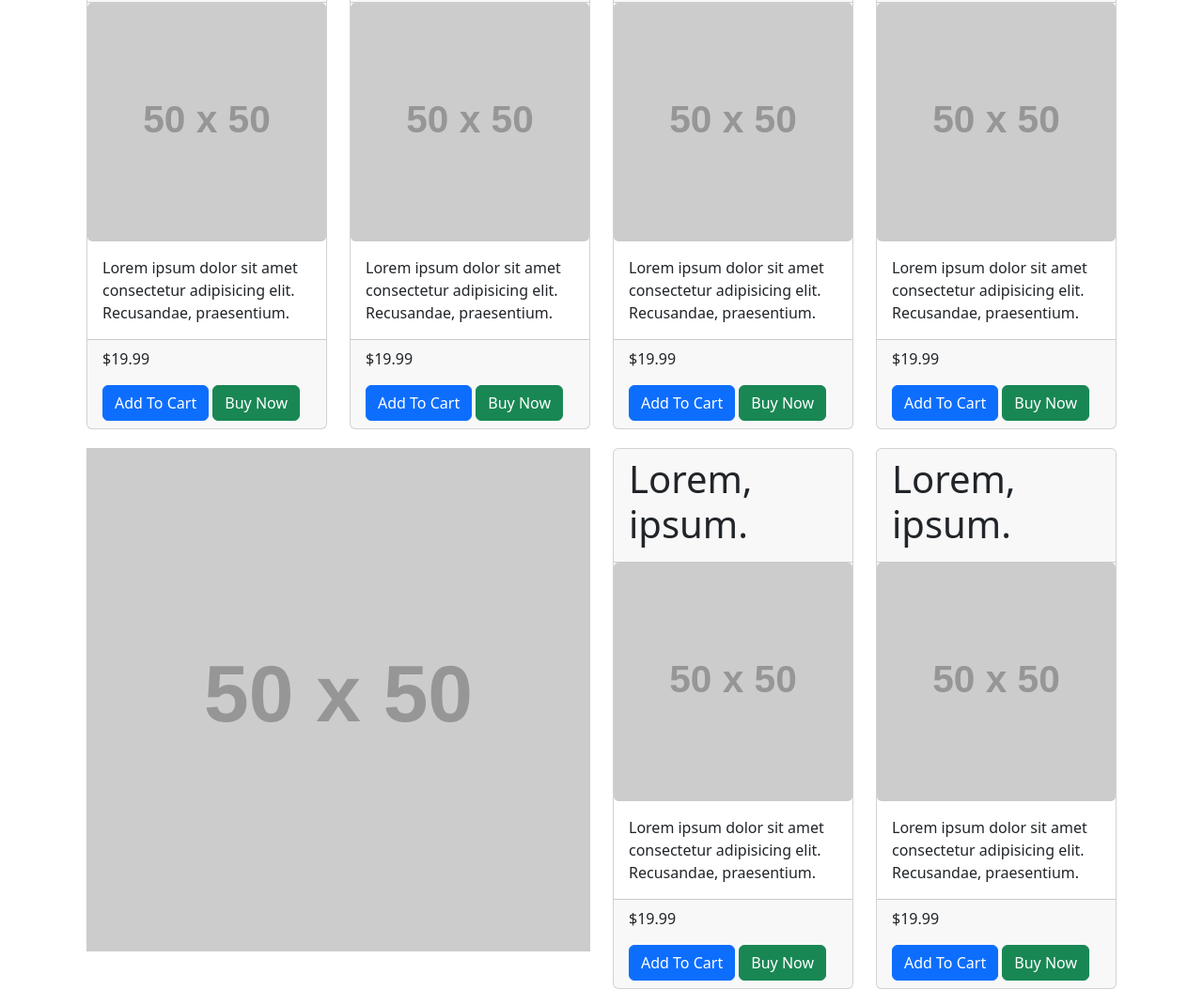
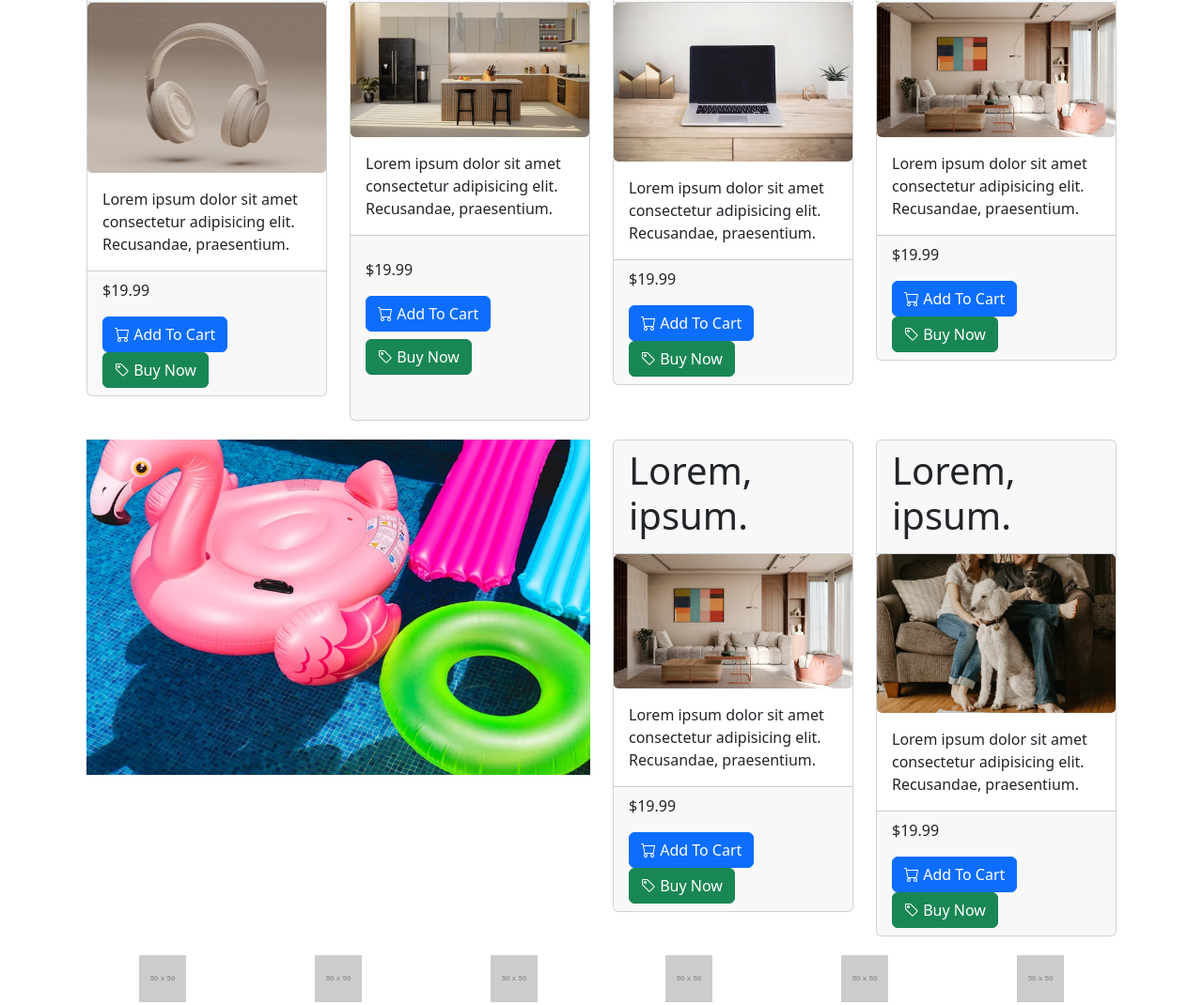
Before and after one commit to jmscoding100/templateA, a plain HTML site: page index.html in a window 1280 px wide. Shown: the part 423-1493 px from the top of the page at 94% size. Drawn offline with nearby package versions, Linux system fonts and the light colour scheme; placeholder pictures from the web are drawn by us.

Commit message:
templateA-bootstrap4

```diff
--- a/index.html
+++ b/index.html
@@ -7,6 +7,7 @@
 <link rel="preconnect" href="https://fonts.gstatic.com" crossorigin>
 <link href="https://fonts.googleapis.com/css2?family=Dosis:wght@200..800&display=swap" rel="stylesheet">
     <link href="https://cdn.jsdelivr.net/npm/bootstrap@5.3.3/dist/css/bootstrap.min.css" rel="stylesheet" integrity="sha384-QWTKZyjpPEjISv5WaRU9OFeRpok6YctnYmDr5pNlyT2bRjXh0JMhjY6hW+ALEwIH" crossorigin="anonymous">
+    <link rel="stylesheet" href="https://cdn.jsdelivr.net/npm/bootstrap-icons@1.11.3/font/bootstrap-icons.min.css">
     <link rel="stylesheet" href="css/style.css">
     <title>Scamazon</title>
 </head>
@@ -28,7 +29,9 @@
                         <nav class="nav justify-conent-end" id="headerNav">
                             <a href="#" class="nav-link header-link">Lorem.</a>
                             <a href="#" class="nav-link header-link">Quidem.</a>
-                            <a href="#" class="nav-link header-link">Accusantium.</a>
+                            <a href="#" class="nav-link header-link">
+                                <i class="bi bi-basket3-fill"></i><span class="d-none d-md-line">Accusantium.</span>
+                            </a>
                         </nav>
                     </div>
                 </div>
@@ -93,7 +96,9 @@
                     </ul>
                     <form action="#" class="nav-form d-flex" role="search">
                         <input type="search" class="form-control me-2" aria-label="search">
-                        <button class="btn btn-outline-dark" type="submit">search</button>
+                        <button class="btn btn-outline-dark" type="submit"><i class="bi bi-search"></i>
+                            <span class="visually-hidden">search</span>
+                        </button>
                     </form>
                 </div>
                 </div>
@@ -104,7 +109,7 @@
         <!-- banner section -->
         <section class="section" id="bannerSection">
             <div class="container-fluid">
-                <img src="https://via.placeholder.com/50x50"alt="placeholder img" class="img-fluid image banner-iamge w-100" />
+                <img src="images/truck.jpeg"alt="placeholder img" class="img-fluid image banner-iamge w-100" />
 
             </div>
         </section>
@@ -117,14 +122,20 @@
                             <header class="card-header">
                                 <h2 class="display-6">Lorem, ipsum.</h2>
                             </header>
-                            <img src="https://via.placeholder.com/50x50"alt="placeholder img" class="img-fluid image card-img" />
+                            <img src="images/headphones.jpeg"alt="placeholder img" class="img-fluid image card-img" />
                             <div class="card-body">
                                 <p class="card-text">Lorem ipsum dolor sit amet consectetur adipisicing elit. Recusandae, praesentium.</p>
                             </div>
                             <footer class="card-footer">
                                 <p class="card-text price">$19.99</p>
-                                <button class="btn btn-primary text-capitalize ">add to cart</button>
-                                <button class="btn btn-success text-capitalize">buy now</button>
+                                <button class="btn btn-primary text-capitalize">
+                                    <i class="bi bi-cart"></i>
+                                    add to cart
+                                </button>
+                                <button class="btn btn-success text-capitalize">
+                                    <i class="bi bi-tag"></i>
+                                    buy now
+                                </button>
                             </footer>
                         </div>
                     </div>
@@ -133,14 +144,20 @@
                             <header class="card-header">
                                 <h2 class="display-6">Lorem, ipsum.</h2>
                             </header>
-                            <img src="https://via.placeholder.com/50x50"alt="placeholder img" class="img-fluid image card-img" />
+                            <img src="images/kitchen.jpeg"alt="placeholder img" class="img-fluid image card-img" />
                             <div class="card-body">
                                 <p class="card-text">Lorem ipsum dolor sit amet consectetur adipisicing elit. Recusandae, praesentium.</p>
                             </div>
-                            <footer class="card-footer">
-                                <p class="card-text price">$19.99</p>
-                                <button class="btn btn-primary text-capitalize ">add to cart</button>
-                                <button class="btn btn-success text-capitalize">buy now</button>
+                            <footer class="card-footer pb-5">
+                                <p class="card-text price pt-3">$19.99</p>
+                                <button class="btn btn-primary text-capitalize mb-2">
+                                    <i class="bi bi-cart"></i>
+                                    add to cart
+                                </button>
+                                <button class="btn btn-success text-capitalize mb-">
+                                    <i class="bi bi-tag"></i>
+                                    buy now
+                                </button>
                             </footer>
                         </div>
                     </div>
@@ -149,14 +166,20 @@
                             <header class="card-header">
                                 <h2 class="display-6">Lorem, ipsum.</h2>
                             </header>
-                            <img src="https://via.placeholder.com/50x50"alt="placeholder img" class="img-fluid image card-img" />
+                            <img src="images/laptop.jpeg"alt="placeholder img" class="img-fluid image card-img" />
                             <div class="card-body">
                                 <p class="card-text">Lorem ipsum dolor sit amet consectetur adipisicing elit. Recusandae, praesentium.</p>
                             </div>
                             <footer class="card-footer">
                                 <p class="card-text price">$19.99</p>
-                                <button class="btn btn-primary text-capitalize ">add to cart</button>
-                                <button class="btn btn-success text-capitalize">buy now</button>
+                                <button class="btn btn-primary text-capitalize">
+                                    <i class="bi bi-cart"></i>
+                                    add to cart
+                                </button>
+                                <button class="btn btn-success text-capitalize">
+                                    <i class="bi bi-tag"></i>
+                                    buy now
+                                </button>
                             </footer>
                         </div>
                     </div>
@@ -165,14 +188,20 @@
                             <header class="card-header">
                                 <h2 class="display-6">Lorem, ipsum.</h2>
                             </header>
-                            <img src="https://via.placeholder.com/50x50"alt="placeholder img" class="img-fluid image card-img" />
+                            <img src="images/livingroom.jpeg"alt="placeholder img" class="img-fluid image card-img" />
                             <div class="card-body">
                                 <p class="card-text">Lorem ipsum dolor sit amet consectetur adipisicing elit. Recusandae, praesentium.</p>
                             </div>
                             <footer class="card-footer">
                                 <p class="card-text price">$19.99</p>
-                                <button class="btn btn-primary text-capitalize ">add to cart</button>
-                                <button class="btn btn-success text-capitalize">buy now</button>
+                                <button class="btn btn-primary text-capitalize">
+                                    <i class="bi bi-cart"></i>
+                                    add to cart
+                                </button>
+                                <button class="btn btn-success text-capitalize">
+                                    <i class="bi bi-tag"></i>
+                                    buy now
+                                </button>
                             </footer>
                         </div>
                     </div>
@@ -182,7 +211,7 @@
                     <div class="col-md-6">
                         <div class="item-iamge-div">
                             <a href="#">
-                                <img src="https://via.placeholder.com/50x50"alt="placeholder img" class="img-fluid image w-100 promo-image" />
+                                <img src="images/pool.jpeg"alt="placeholder img" class="img-fluid image w-100 promo-image" />
 
                             </a>
                         </div>
@@ -192,14 +221,20 @@
                             <header class="card-header">
                                 <h2 class="display-6">Lorem, ipsum.</h2>
                             </header>
-                            <img src="https://via.placeholder.com/50x50"alt="placeholder img" class="img-fluid image card-img" />
+                            <img src="images/livingroom.jpeg"alt="placeholder img" class="img-fluid image card-img" />
                             <div class="card-body">
                                 <p class="card-text">Lorem ipsum dolor sit amet consectetur adipisicing elit. Recusandae, praesentium.</p>
                             </div>
                             <footer class="card-footer">
                                 <p class="card-text price">$19.99</p>
-                                <button class="btn btn-primary text-capitalize ">add to cart</button>
-                                <button class="btn btn-success text-capitalize">buy now</button>
+                                <button class="btn btn-primary text-capitalize">
+                                    <i class="bi bi-cart"></i>
+                                    add to cart
+                                </button>
+                                <button class="btn btn-success text-capitalize">
+                                    <i class="bi bi-tag"></i>
+                                    buy now
+                                </button>
                             </footer>
                         </div>
                     </div>
@@ -208,14 +243,20 @@
                             <header class="card-header">
                                 <h2 class="display-6">Lorem, ipsum.</h2>
                             </header>
-                            <img src="https://via.placeholder.com/50x50"alt="placeholder img" class="img-fluid image card-img" />
+                            <img src="images/pets.jpeg"alt="placeholder img" class="img-fluid image card-img" />
                             <div class="card-body">
                                 <p class="card-text">Lorem ipsum dolor sit amet consectetur adipisicing elit. Recusandae, praesentium.</p>
                             </div>
                             <footer class="card-footer">
                                 <p class="card-text price">$19.99</p>
-                                <button class="btn btn-primary text-capitalize ">add to cart</button>
-                                <button class="btn btn-success text-capitalize">buy now</button>
+                                <button class="btn btn-primary text-capitalize">
+                                    <i class="bi bi-cart"></i>
+                                    add to cart
+                                </button>
+                                <button class="btn btn-success text-capitalize">
+                                    <i class="bi bi-tag"></i>
+                                    buy now
+                                </button>
                             </footer>
                         </div>
                     </div>
```
Also changed, not shown: images/food.jpeg (added), images/headphones.jpeg (added), images/kitchen.jpeg (added), images/laptop.jpeg (added), images/livingroom.jpeg (added), images/pets.jpeg (added), images/pool.jpeg (added), images/truck.jpeg (added), 2 other files.
